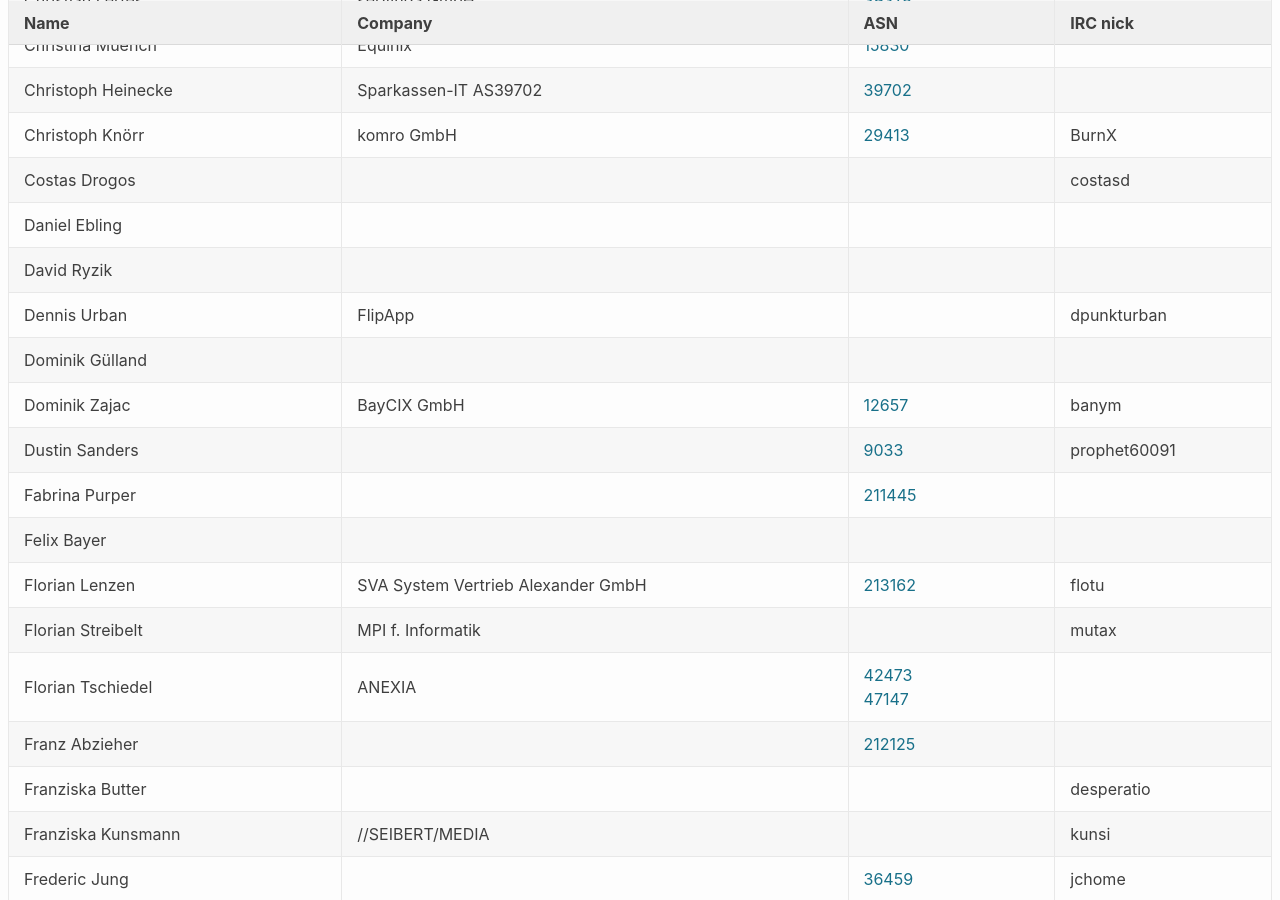
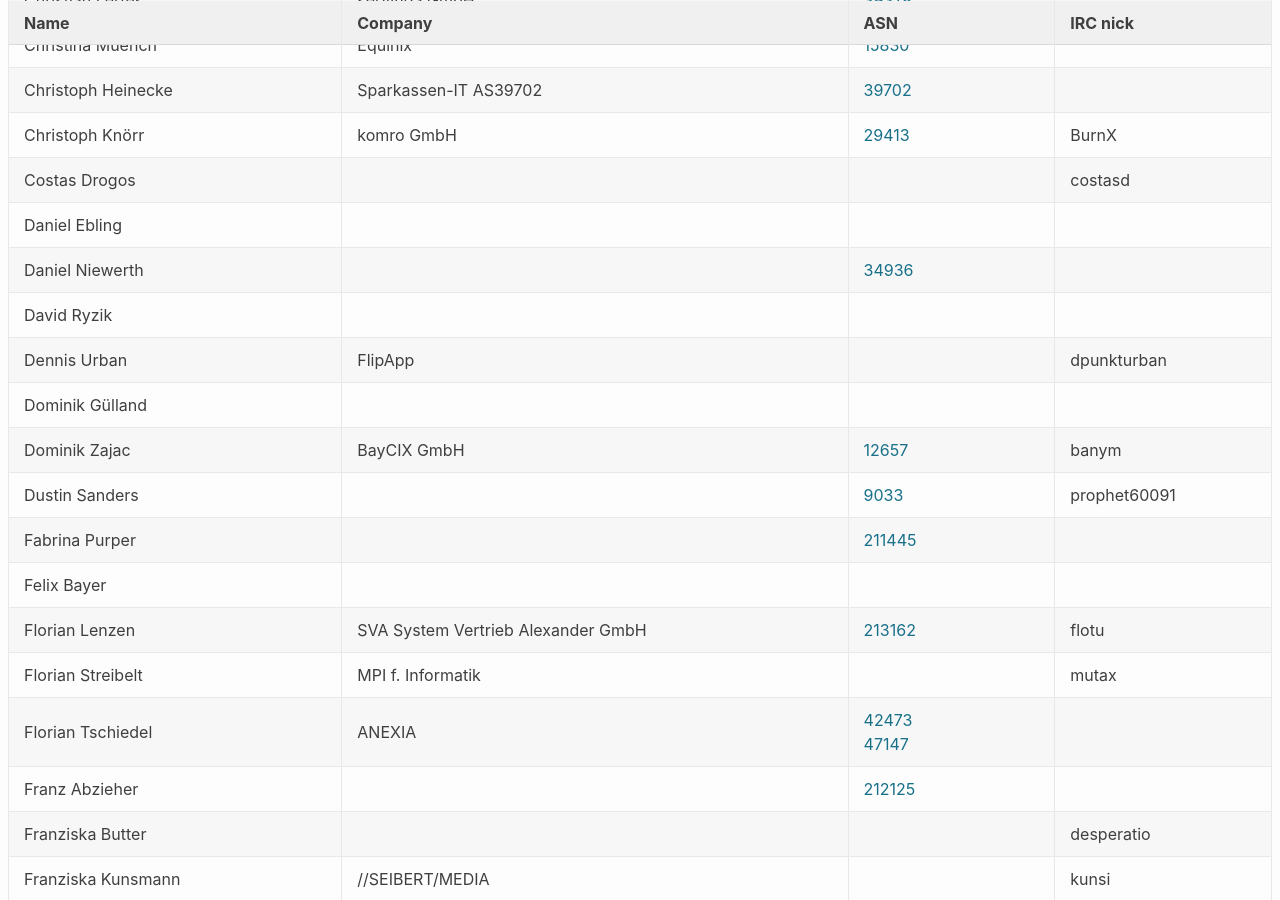
Before and after one commit to denog/pretix-attendeelist, a Jekyll site: the page built from denog13/index.markdown, in a window 1280 px wide and 900 px high, scrolled down 751 px. Built offline with Jekyll 4.4.1, drawn with Linux system fonts in a browser that asks for light colours.

Commit message:
Latest data: Wed Sep 29 14:30:27 UTC 2021

```diff
--- a/_data/attendees_denog13.json
+++ b/_data/attendees_denog13.json
@@ -124,6 +124,12 @@
     "company": null,
     "irc": null,
     "asn": null
+  },
+  {
+    "name": "Daniel Niewerth",
+    "company": null,
+    "irc": null,
+    "asn": "34936"
   },
   {
     "name": "David Ryzik",
```
